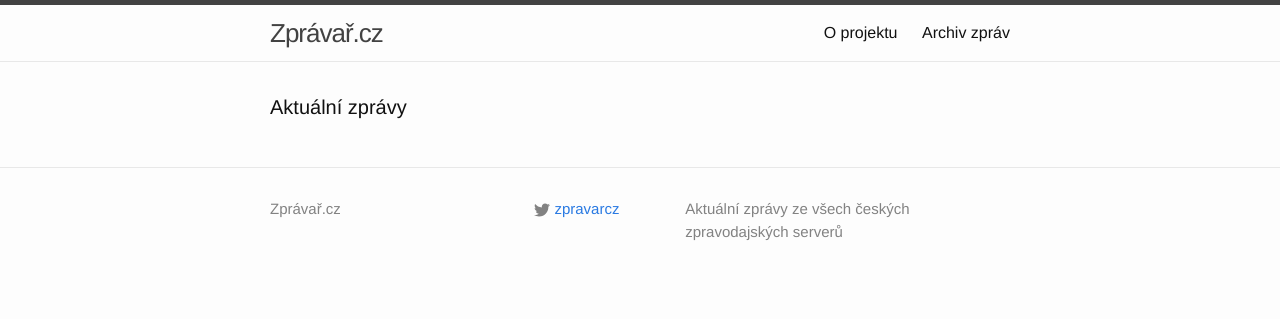
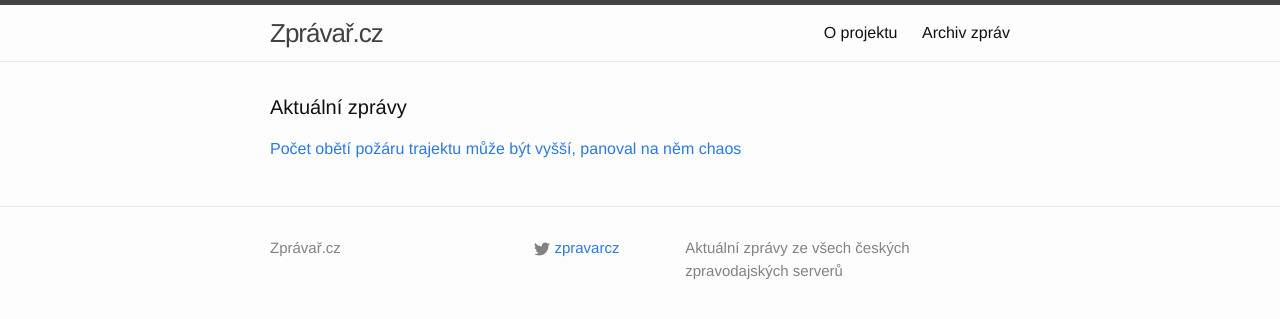
Before and after one commit to adliska/zpravar, a Jekyll site: the page built from index.html, in a window 1280 px wide. Shown: the top 319 px of the page. Built offline with Jekyll 4.4.1, drawn with Linux system fonts in a browser that asks for light colours.

Commit message:
zpravar news update

```diff
--- a/index.html
+++ b/index.html
@@ -5,4 +5,11 @@ layout: default
 <div class="home">
     <h1 class="page-heading">Aktuální zprávy</h1>
 
-</div>
+<p><a href="javascript:;" onclick="toggle_visibility('zpravy0')">Počet obětí požáru trajektu může být vyšší, panoval na něm chaos</a></p>
+<div id="zpravy0" style="display:none">
+<ul>
+<li><a href=http://www.novinky.cz/zahranicni/evropa/357443-pocet-obeti-pozaru-trajektu-muze-byt-vyssi-panoval-na-nem-chaos.html>Počet obětí požáru trajektu může být vyšší, panoval na něm chaos - www.novinky.cz</a></li>
+<li><a href=http://www.ceskenoviny.cz/zpravy/zpravy/skutecny-pocet-lidi-na-italskem-trajektu-neni-znam-chaos-trva/1163378>Skutečný počet lidí na italském trajektu není znám, chaos trvá - www.ceskenoviny.cz</a></li>
+<li><a href=http://www.rozhlas.cz/_zprava/desitky-zachranenych-z-italskeho-trajektu-nebyly-na-seznamu-pasazeru--1437690>Desítky zachráněných z italského trajektu nebyly na seznamu pasažérů - www.rozhlas.cz</a></li>
+</ul>
+</div></div>
```
